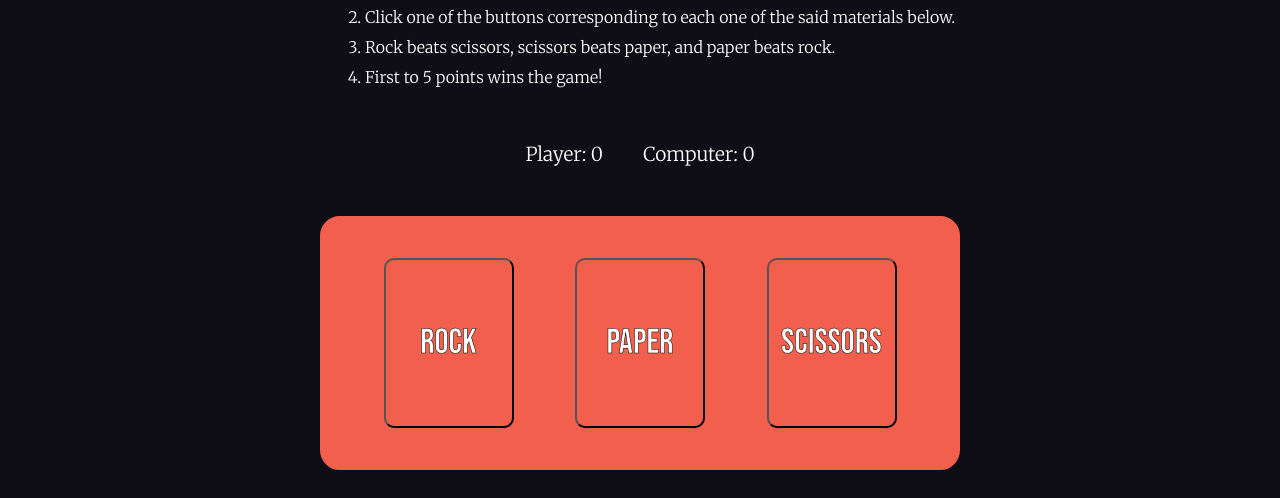
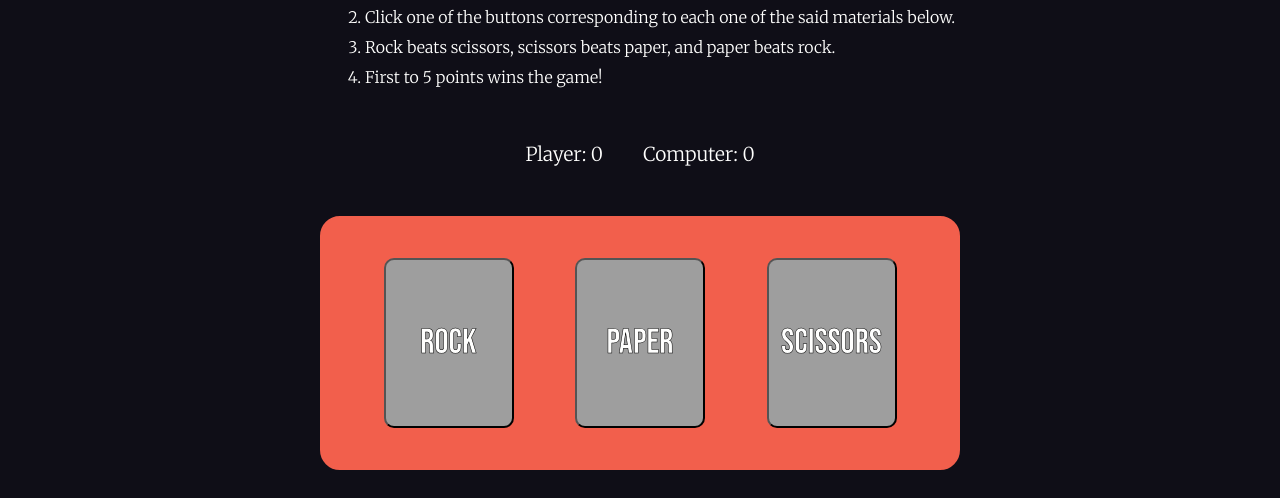
Before and after one commit to soul-solid/rock-paper-scissors, a plain HTML site: page index.html in a window 1280 px wide. Shown: the part 414-912 px from the top of the page. Drawn offline with Linux system fonts and the light colour scheme; the site is published under a folder, as on GitHub Pages, so addresses that start at the root find nothing.

Commit message:
Add a period in the image links to fix images not loading Github pages is not loading the background images in the buttons because I didn't add periods in the image links. Hopefully this fixes the issue.

```diff
--- a/styles.css
+++ b/styles.css
@@ -117,17 +117,17 @@ body {
 
 .buttons #btn1 {
     color: var(--white);
-    background: url('/Images/rock.png') center / 130px 180px no-repeat;
+    background: url('./images/rock.png') center / 130px 180px no-repeat;
 }
 
 .buttons #btn2 {
     color: var(--white);
-    background: url('/Images/paper.png') center / 130px 180px no-repeat;
+    background: url('./images/paper.png') center / 130px 180px no-repeat;
 }
 
 .buttons #btn3 {
     color: var(--white);
-    background: url('/Images/scissors.png') center / 130px 180px no-repeat;
+    background: url('./images/scissors.png') center / 130px 180px no-repeat;
 }
 
 .display {
```
Also changed, not shown: 4 other files.
